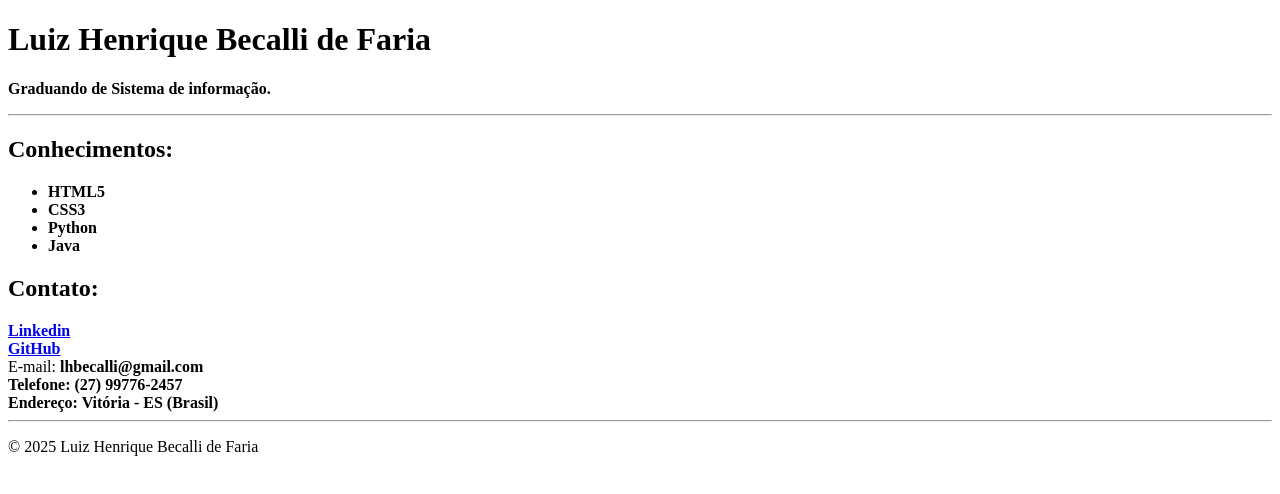
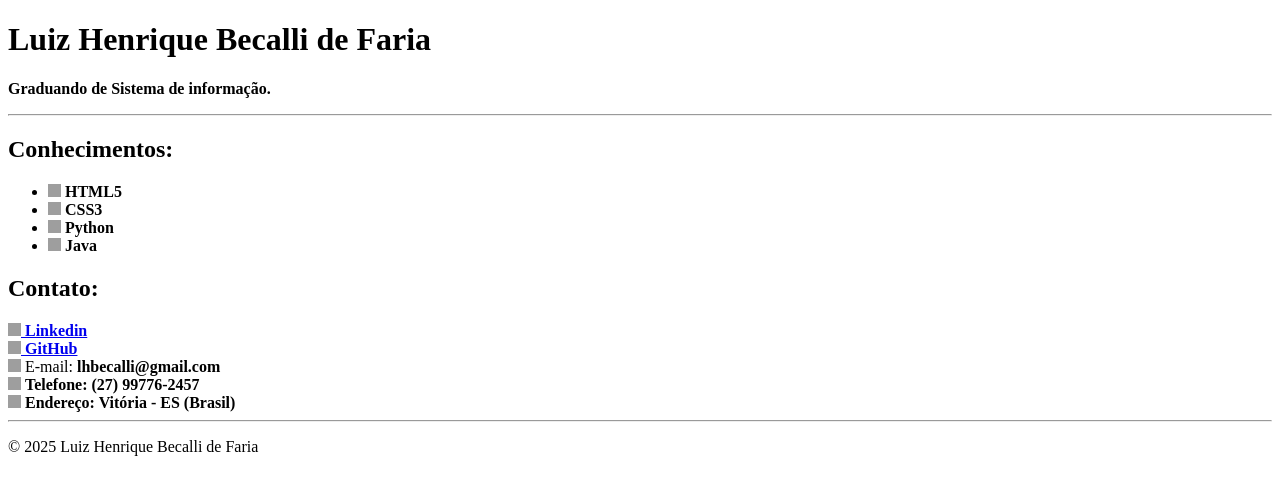
Before and after one commit to lhbecalli/HTML, a plain HTML site: page Meu currículo em HTML.html in a window 1280 px wide. Drawn offline with Linux system fonts and the light colour scheme; grey boxes are pictures that could not be loaded.

Commit message:
Meu currículo em HTML.html

```diff
--- a/Meu currículo em HTML.html
+++ b/Meu currículo em HTML.html
@@ -15,10 +15,34 @@
 
     <ul>
         <strong>
-            <li>HTML5</li>
-            <li>CSS3</li>
-            <li>Python</li>
-            <li>Java</li>
+
+            <li>
+                <img src="https://cdn-icons-png.flaticon.com/512/5968/5968267.png"
+                alt="HTML5" width="13" height="13">
+
+            HTML5
+
+
+            <li>
+                <img src="https://cdn-icons-png.flaticon.com/512/5968/5968242.png"
+                     alt="CSS3" width="13" height="13">
+
+                CSS3
+
+
+            <li>
+                <img src="https://cdn-icons-png.flaticon.com/512/5968/5968350.png"
+                     alt="JavaScript" width="13" height="13">
+
+                 Python
+
+
+            <li>
+                <img src="https://cdn-icons-png.flaticon.com/512/5968/5968282.png"
+                     alt="JavaScript" width="13" height="13">
+
+                 Java
+
         </strong>
     </ul>
 
@@ -26,6 +50,9 @@
 
     <a href="https://www.linkedin.com/in/luiz-henrique-becalli-de-faria-67b22b34b"
        target="_blank" rel="noopener noreferrer">
+
+      <img src="https://cdn-icons-png.flaticon.com/512/174/174857.png"
+           alt="Linkedin" width="13" height="13">
        <strong>Linkedin</strong>
     </a>
 
@@ -33,13 +60,22 @@
 
     <a href="https://github.com/lhbecalli"
        target="_blank" rel="noopener noreferrer">
+        <img src="https://cdn-icons-png.flaticon.com/512/25/25231.png"
+             alt="GitHub" width="13" height="13">
        <strong>GitHub</strong>
     </a>
 
     <br>
+    <img src="https://cdn-icons-png.flaticon.com/512/732/732200.png"
+         alt="Email" width="13" height="13">
     E-mail: <strong>lhbecalli@gmail.com</strong>
-    <br> <strong>Telefone: (27) 99776-2457</strong>
-    <br> <strong>Endereço: Vitória - ES (Brasil)</strong>
+
+    <br> <img src="https://cdn-icons-png.flaticon.com/512/597/597177.png"
+             alt="Telefone" width="13" height="13">
+    <strong>Telefone: (27) 99776-2457</strong>
+    <br> <img src="https://cdn-icons-png.flaticon.com/512/1239/1239525.png"
+             alt="Endereço" width="13" height="13">
+     <strong>Endereço: Vitória - ES (Brasil)</strong>
     <br>
 
 </body>
```
